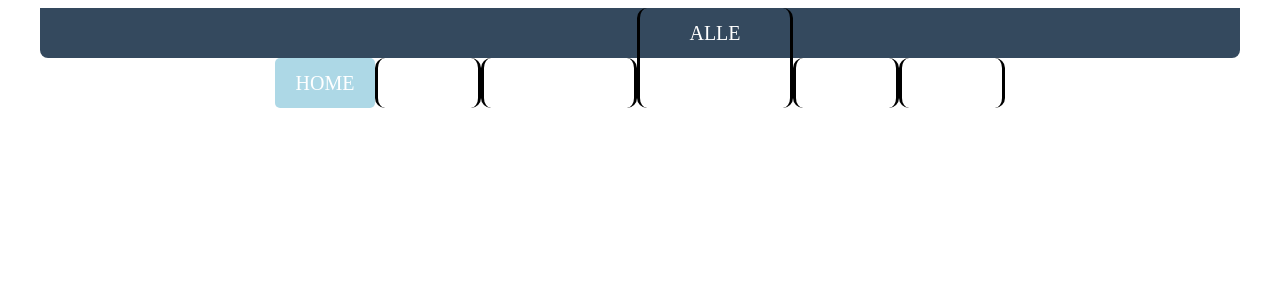
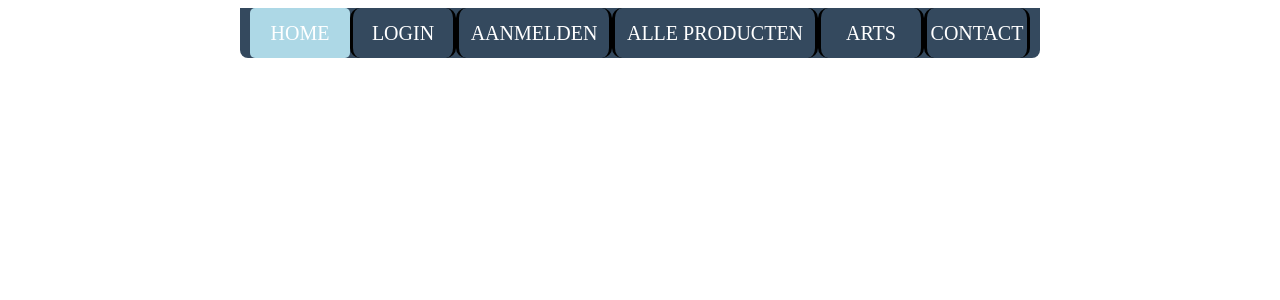
Before and after one commit to Bodilukepoels/Voedselbank-Maaskantje, a PHP site: page /navigation.php in a window 1280 px wide. Shown: the top 300 px of the page. Run offline with PHP 8.4, Linux system fonts and the light colour scheme.

Commit message:
nav changes

```diff
--- a/navigation.css
+++ b/navigation.css
@@ -1,6 +1,6 @@
 .nav_bar {
     position: relative;
-    width: 1200px;
+    width: 800px;
     height: 50px;
     background: #34495e;
     border-bottom-left-radius: 8px;
@@ -49,7 +49,7 @@
   .nav_bar a:nth-child(4) {
     font-size: 20px;
     font-weight: 100;
-    width: 150px;
+    width: 200px;
     border-right: 3px solid black;
     border-left: 3px solid black;
     border-radius: 10px;
```
